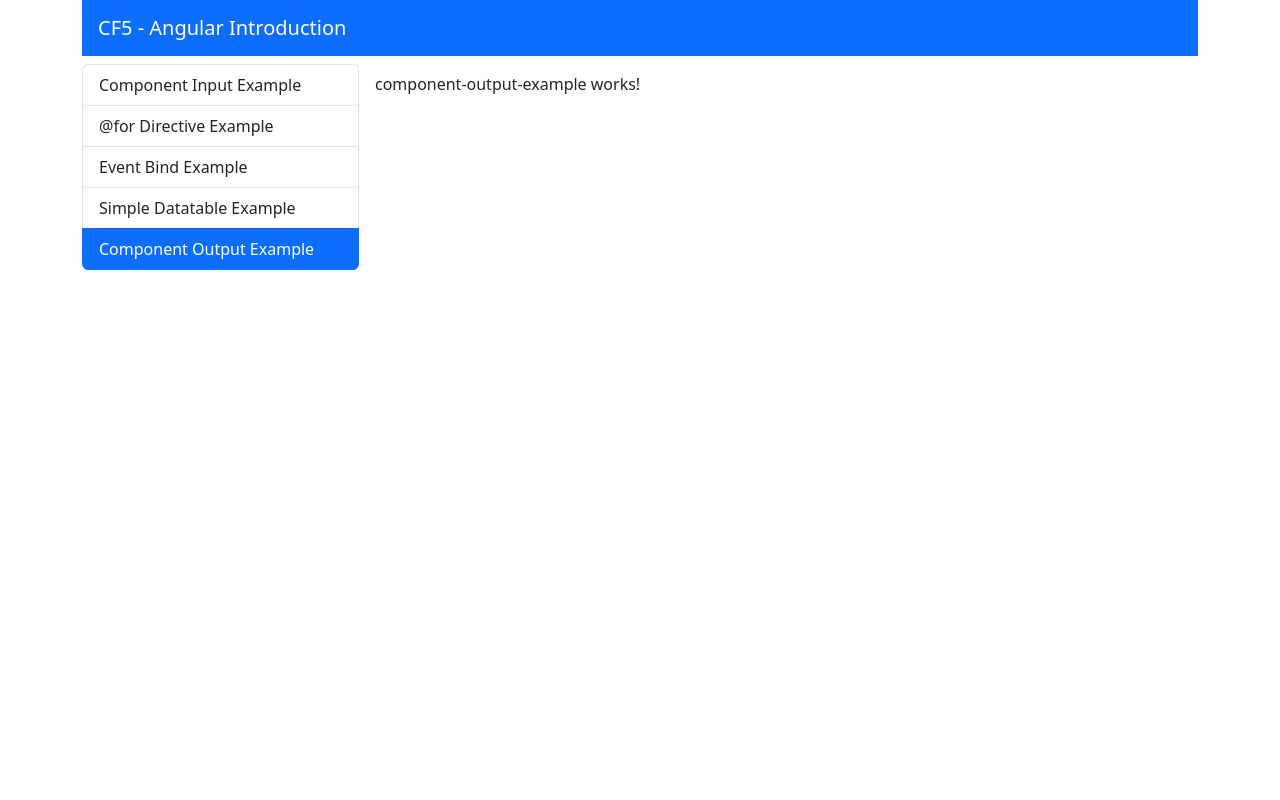
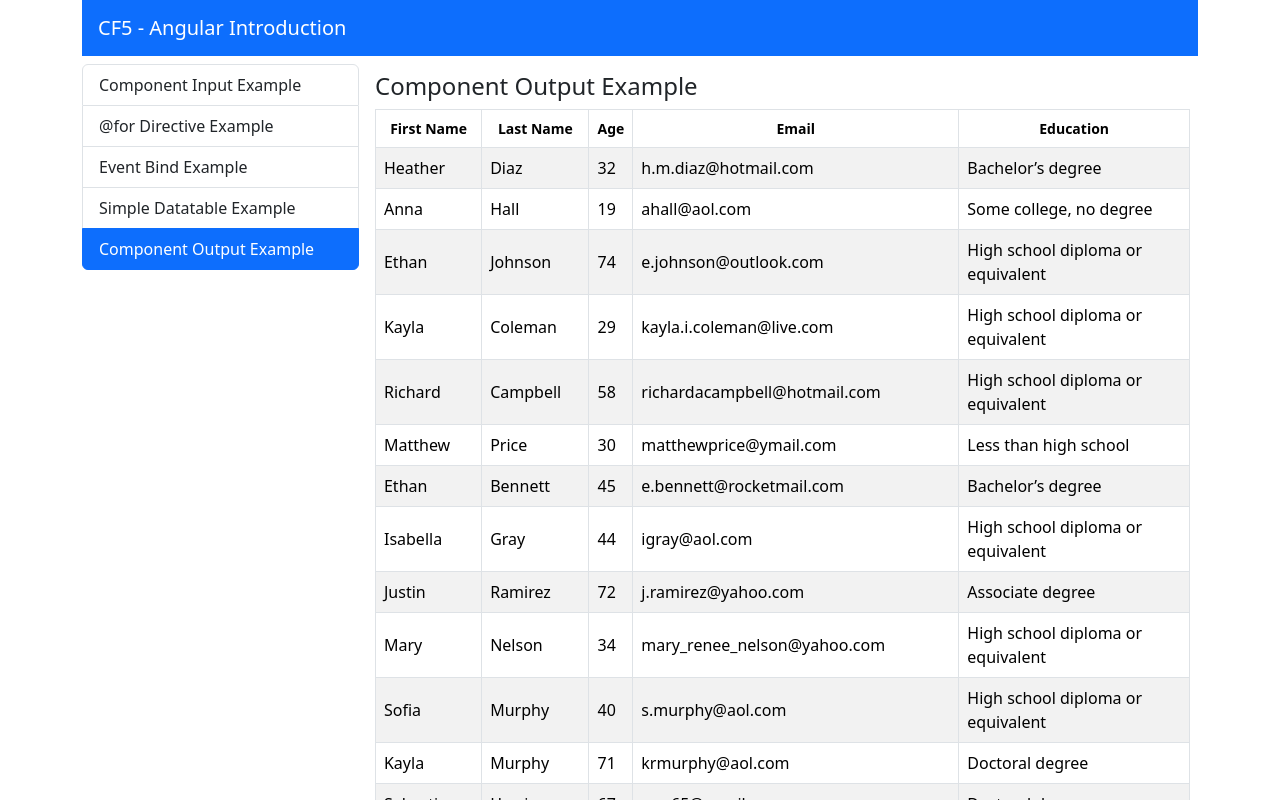
Before and after one commit to elisavetTerz/angular-introduction, an Angular app: page /component-output-example in a window 1280 px wide. Shown: the top 800 px of the page. Built offline with nearby package versions, Linux system fonts and the light colour scheme.

Commit message:
Component Output

```diff
--- a/src/app/components/component-output-example/component-output-example.component.html
+++ b/src/app/components/component-output-example/component-output-example.component.html
@@ -1 +1,7 @@
-<p>component-output-example works!</p>
+<h4>Component Output Example</h4>
+
+<app-simple-datatable
+  [data]="manyPerson"
+  (personClicked)="onPersonClicked($event)"
+>
+</app-simple-datatable>
--- a/src/app/components/component-output-example/component-output-example.component.ts
+++ b/src/app/components/component-output-example/component-output-example.component.ts
@@ -1,12 +1,31 @@
 import { Component } from '@angular/core';
+import { EPerson, ManyPerson } from 'src/app/shared/interfaces/person';
+import { SimpleDatatableComponent } from '../simple-datatable/simple-datatable.component';
 
 @Component({
   selector: 'app-component-output-example',
   standalone: true,
-  imports: [],
+  imports: [SimpleDatatableComponent],
   templateUrl: './component-output-example.component.html',
-  styleUrl: './component-output-example.component.css'
+  styleUrl: './component-output-example.component.css',
 })
 export class ComponentOutputExampleComponent {
+  manyPerson = ManyPerson;
 
+  onPersonClicked(person: EPerson) {
+    console.log(person);
+    alert(this.personTemplate(person));
+  }
+
+  personTemplate(person: EPerson) {
+    return `
+    Person Details:
+
+    First Name: ${person.givenName}
+    Last Name: ${person.surName}
+    Age: ${person.age}
+    Email: ${person.email}
+    Education: ${person.education}
+    `;
+  }
 }
--- a/src/app/components/simple-datatable/simple-datatable.component.html
+++ b/src/app/components/simple-datatable/simple-datatable.component.html
@@ -26,7 +26,7 @@
     </thead>
     <tbody>
       @for (row of data; track row) {
-        <tr class="align-middle">
+        <tr class="align-middle" (dblclick)="onPersonClicked(row)">
           <td>{{ row.givenName }}</td>
           <td>{{ row.surName }}</td>
           <td>{{ row.age }}</td>
--- a/src/app/components/simple-datatable/simple-datatable.component.ts
+++ b/src/app/components/simple-datatable/simple-datatable.component.ts
@@ -1,4 +1,4 @@
-import { Component, Input } from '@angular/core';
+import { Component, EventEmitter, Input, Output } from '@angular/core';
 import { EPerson } from 'src/app/shared/interfaces/person';
 import { sortBy } from 'lodash-es';
 
@@ -11,6 +11,7 @@ import { sortBy } from 'lodash-es';
 })
 export class SimpleDatatableComponent {
   @Input() data: EPerson[];
+  @Output() personClicked = new EventEmitter<EPerson>();
 
   sortOrder = {
     givenName: 'none',
@@ -45,4 +46,8 @@ export class SimpleDatatableComponent {
       return '';
     }
   }
+
+  onPersonClicked(person: EPerson) {
+    this.personClicked.emit(person)
+  }
 }
```
Also changed, not shown: 1 other file (tests, documents, lock files or other folders).
